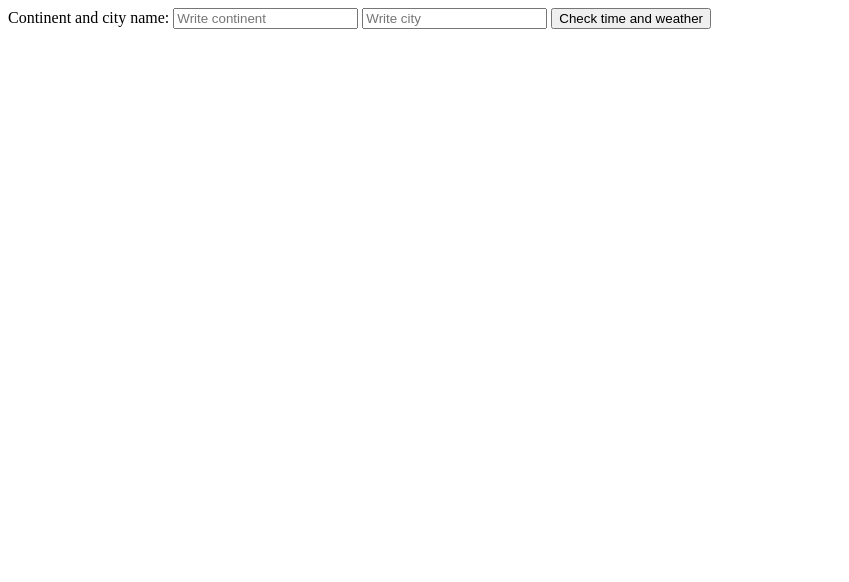
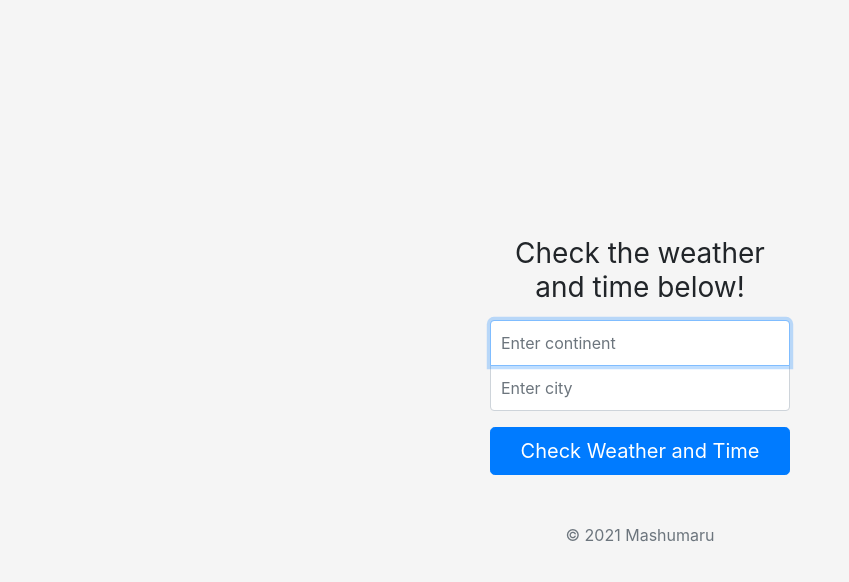
Before and after one commit to MashuMaru/Weather-App, a website: page index.html in a window 1280 px wide. Shown: the whole page, without its empty margins (0-849 px from the left). Drawn offline with nearby package versions, Linux system fonts and the light colour scheme.

Commit message:
bootstraped form page (submit section)

```diff
--- a/app.js
+++ b/app.js
@@ -3,6 +3,7 @@ const app = express();
 const port = 3000;
 const https = require('https');const bodyParser = require("body-parser");
 
+app.use(express.static("public"));
 app.use(bodyParser.urlencoded({extended: true}));
 
 app.get('/', function(req, res) {
--- a/index.html
+++ b/index.html
@@ -1,6 +1,6 @@
 <!DOCTYPE html>
 
-<html>
+<!-- <html>
     <head>
         <meta charset="utf-8">
         <meta http-equiv="X-UA-Compatible" content="IE=edge">
@@ -8,9 +8,13 @@
         <meta name="description" content="">
         <meta name="viewport" content="width=device-width, initial-scale=1">
     </head>
+    <link href="/styles.css" rel="stylesheet">
     <body>
         <div class="form">
         <form action="/" method="post">
+            <div class="title-div">
+                <h1 class="title"></h1>
+            </div>
             <label for="cityInput">Continent and city name:</label>
             <input id="continentName" type="text" name="continentName" placeholder="Write continent">
             <input id="cityName" type="text" name="cityName" placeholder="Write city">
@@ -19,4 +23,41 @@
     </div>
         <script src="" async defer></script>
     </body>
+</html> -->
+
+<!-- /* new code */ -->
+
+<!doctype html>
+<html lang="en">
+  <head>
+    <meta charset="utf-8">
+    <meta name="viewport" content="width=device-width, initial-scale=1, shrink-to-fit=no">
+    <meta name="description" content="">
+    <meta name="author" content="">
+    <link rel="icon" href="/docs/4.1/assets/img/favicons/favicon.ico">
+
+    <title>Weather and Time API Site</title>
+
+    <link rel="canonical" href="https://getbootstrap.com/docs/4.1/examples/sign-in/">
+    <link rel="stylesheet" href="https://stackpath.bootstrapcdn.com/bootstrap/4.4.1/css/bootstrap.min.css" integrity="sha384-Vkoo8x4CGsO3+Hhxv8T/Q5PaXtkKtu6ug5TOeNV6gBiFeWPGFN9MuhOf23Q9Ifjh" crossorigin="anonymous">
+    <script src="https://stackpath.bootstrapcdn.com/bootstrap/4.4.1/js/bootstrap.min.js" integrity="sha384-wfSDF2E50Y2D1uUdj0O3uMBJnjuUD4Ih7YwaYd1iqfktj0Uod8GCExl3Og8ifwB6" crossorigin="anonymous"></script>
+
+    <!-- Bootstrap core CSS -->
+    <link href="../../dist/css/bootstrap.min.css" rel="stylesheet">
+
+    <!-- Custom styles for this template -->
+    <link href="/styles.css" rel="stylesheet">
+  </head>
+
+  <body class="text-center">
+    <form class="form-signin" action="/" method="post">
+      <h1 class="h3 mb-3 font-weight-normal">Check the weather and time below!</h1>
+      <input type="text" id="continentName" name="continentName" class="form-control top" placeholder="Enter continent" required autofocus>
+      <input type="text" id="cityName" name="cityName" class="form-control bottom" placeholder="Enter city" required>
+      <div class="checkbox mb-3">
+      </div>
+      <button class="btn btn-lg btn-primary btn-block" type="submit">Check Weather and Time</button>
+      <p class="mt-5 mb-3 text-muted">&copy; 2021 Mashumaru</p>
+    </form>
+  </body>
 </html>
--- /dev/null
+++ b/public/styles.css
@@ -0,0 +1,51 @@
+html,
+body {
+  height: 100%;
+}
+
+body {
+  display: -ms-flexbox;
+  display: flex;
+  -ms-flex-align: center;
+  align-items: center;
+  padding-top: 40px;
+  padding-bottom: 40px;
+  background-color: #f5f5f5;
+}
+
+.form-signin {
+  width: 100%;
+  max-width: 330px;
+  padding: 15px;
+  margin: auto;
+}
+.form-signin .checkbox {
+  font-weight: 400;
+}
+.form-signin .form-control {
+  position: relative;
+  box-sizing: border-box;
+  height: auto;
+  padding: 10px;
+  font-size: 16px;
+}
+.form-signin .form-control:focus {
+  z-index: 2;
+}
+.top {
+  margin-bottom: -1px;
+  border-bottom-right-radius: 0;
+  border-bottom-left-radius: 0;
+}
+
+.bottom {
+  margin-bottom: 10px;
+  border-top-left-radius: 0;
+  border-top-right-radius: 0;
+}
+
+.logo {
+    height: 200px;
+    width: 200px;
+    border-radius: 50%;
+}
```
